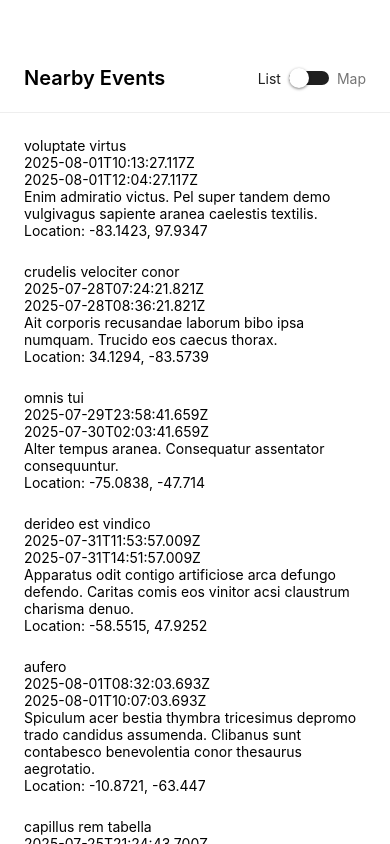
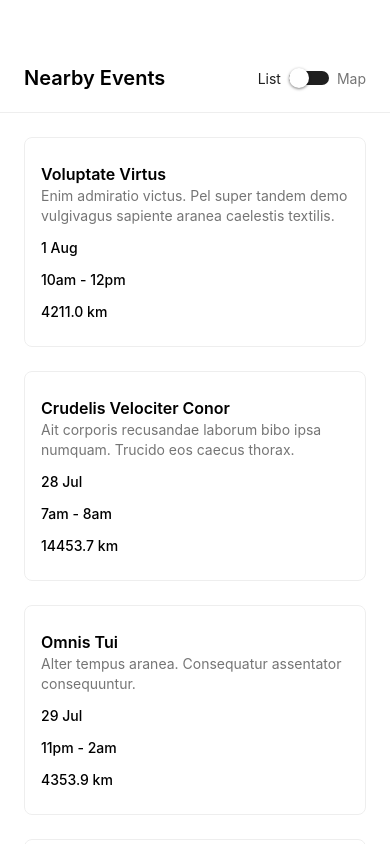
Before and after one commit to akshat-rawat/NearbyEvents, a React Native app: screen / in a window 390 px wide. Built offline with nearby package versions, Linux system fonts and the light colour scheme.

Commit message:
✨ create EventCard

```diff
--- a/src/components/EventCard.tsx
+++ b/src/components/EventCard.tsx
@@ -0,0 +1,70 @@
+import React from 'react';
+import { View, Text, StyleSheet, TouchableOpacity } from 'react-native';
+import { Event } from '../models/Event.dto';
+import {
+  capitalizeWords,
+  formatDate,
+  formatTime,
+  getDistanceFromLatLonInKm,
+} from '../utils/helpers';
+
+interface Props {
+  event: Event;
+  onPress: () => void;
+}
+
+const EventCard = ({ event, onPress }: Props) => {
+  const date = formatDate(event.startTime);
+  const timeDuration = `${formatTime(event.startTime)} - ${formatTime(
+    event.endTime,
+  )}`;
+  const distance = getDistanceFromLatLonInKm(
+    event.location.latitude,
+    event.location.longitude,
+    -50,
+    30,
+  );
+
+  return (
+    <TouchableOpacity style={styles.card} onPress={onPress}>
+      <View>
+        <Text style={styles.title}>{capitalizeWords(event.title)}</Text>
+        <Text style={styles.description}>{event.description}</Text>
+      </View>
+      <Text style={styles.iconText}>{date}</Text>
+      <Text style={styles.iconText}>{timeDuration}</Text>
+      <Text style={styles.iconText}>{distance} km</Text>
+    </TouchableOpacity>
+  );
+};
+
+const styles = StyleSheet.create({
+  card: {
+    paddingVertical: 24,
+    paddingHorizontal: 16,
+    borderRadius: 8,
+    borderWidth: 1,
+    gap: 12,
+    borderColor: '#EEEEEE',
+  },
+  title: {
+    fontWeight: '600',
+    fontSize: 16,
+    lineHeight: 24,
+    color: '#000000',
+  },
+  description: {
+    fontWeight: '400',
+    fontSize: 14,
+    lineHeight: 20,
+    color: '#757575',
+  },
+  iconText: {
+    fontWeight: '500',
+    fontSize: 14,
+    lineHeight: 20,
+    color: '#000000',
+  },
+});
+
+export default EventCard;
--- a/src/screens/HomeScreen.tsx
+++ b/src/screens/HomeScreen.tsx
@@ -2,6 +2,7 @@ import React, { useEffect, useState } from 'react';
 import { View, Text, Switch, FlatList, StyleSheet } from 'react-native';
 import { getEvents } from '../api/eventsApi';
 import { Event } from '../models/event.dto';
+import EventCard from '../components/EventCard';
 
 export default function HomeScreen() {
   const [events, setEvents] = useState<Event[]>([]);
@@ -54,15 +55,7 @@ export default function HomeScreen() {
         data={events}
         keyExtractor={e => e.id}
         renderItem={({ item }) => (
-          <View>
-            <Text>{item.title}</Text>
-            <Text>{item.startTime}</Text>
-            <Text>{item.endTime}</Text>
-            <Text>{item.description}</Text>
-            <Text>
-              Location: {item.location.latitude}, {item.location.longitude}
-            </Text>
-          </View>
+          <EventCard event={item} onPress={function () {}} />
         )}
       />
     </View>
--- /dev/null
+++ b/src/utils/helpers.ts
@@ -0,0 +1,56 @@
+export function capitalizeWords(str: string): string {
+  if (!str) return '';
+
+  return str
+    .split(' ')
+    .map(word =>
+      word ? word[0].toUpperCase() + word.slice(1).toLowerCase() : '',
+    )
+    .join(' ');
+}
+
+export function formatDate(dateISO: string): string {
+  const date = new Date(dateISO);
+
+  return new Intl.DateTimeFormat('en-GB', {
+    day: 'numeric',
+    month: 'short',
+  }).format(date);
+}
+
+export function formatTime(dateISO: string): string {
+  const date = new Date(dateISO);
+
+  return new Intl.DateTimeFormat('en-US', {
+    hour: 'numeric',
+    hour12: true,
+  })
+    .format(date)
+    .replace(/\s/g, '')
+    .toLowerCase();
+}
+
+// Ref: https://stackoverflow.com/questions/18883601/function-to-calculate-distance-between-two-coordinates
+export function getDistanceFromLatLonInKm(
+  lat1: number,
+  lon1: number,
+  lat2: number,
+  lon2: number,
+) {
+  var R = 6371; // Radius of the earth in km
+  var dLat = deg2rad(lat2 - lat1); // deg2rad below
+  var dLon = deg2rad(lon2 - lon1);
+  var a =
+    Math.sin(dLat / 2) * Math.sin(dLat / 2) +
+    Math.cos(deg2rad(lat1)) *
+      Math.cos(deg2rad(lat2)) *
+      Math.sin(dLon / 2) *
+      Math.sin(dLon / 2);
+  var c = 2 * Math.atan2(Math.sqrt(a), Math.sqrt(1 - a));
+  var d = R * c; // Distance in km
+  return d.toFixed(1);
+}
+
+function deg2rad(deg: number) {
+  return deg * (Math.PI / 180);
+}
```
